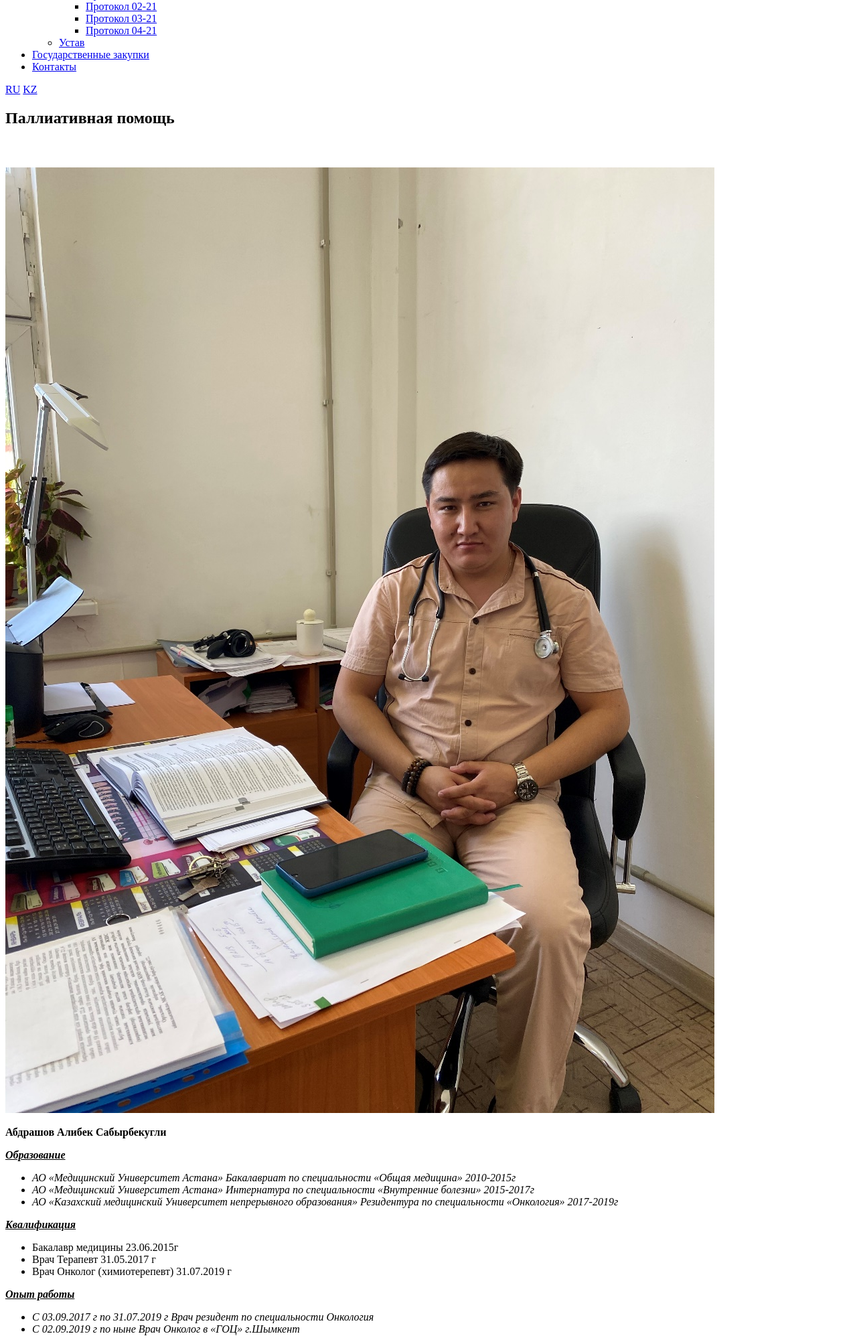
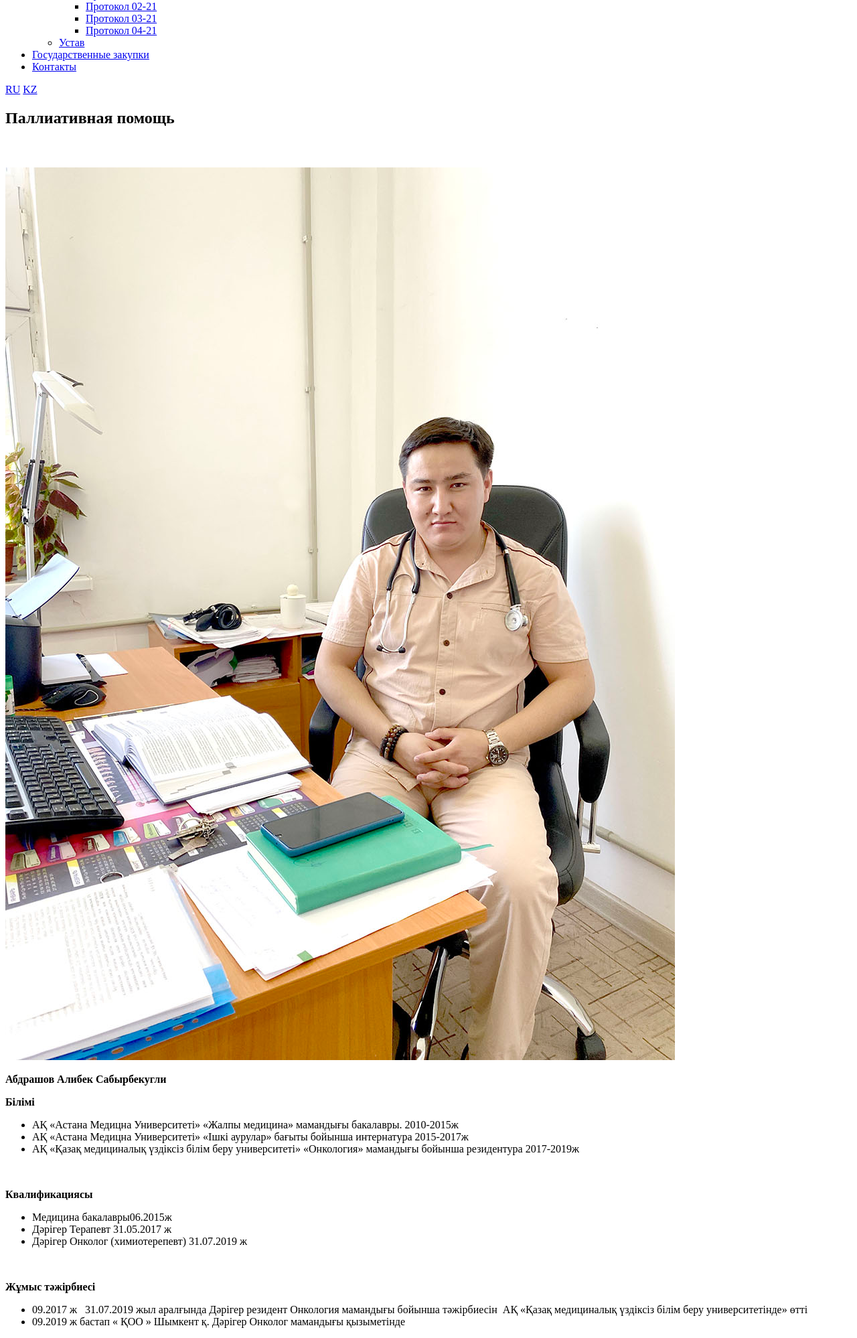
Before and after one commit to zhandos38/gov-shymkent, a Yii app: template frontend/views/static/palliative-care.php in a window 1280 px wide. Shown: the part 1242-3240 px from the top of the page at 67% size. Run offline with PHP 8.4 and a stand-in for Yii, Linux system fonts and the light colour scheme; the template is opened without the code that fills it, so the values that code supplies are empty; some libraries are stand-ins or nearby versions.

Commit message:
palliative care

```diff
--- a/frontend/views/static/palliative-care.php
+++ b/frontend/views/static/palliative-care.php
@@ -12,65 +12,26 @@
         </p>
     </div>
     <div class="col-md-8">
-        <p><strong><em><u>Образование</u></em></strong></p>
+        <?php if (Yii::$app->language === 'ru'): ?>
+            <p><strong>Образование</strong></p>
             <ul>
-            <li><em>АО &laquo;Медицинский Университет Астана&raquo; Бакалавриат по специальности &laquo;Общая медицина&raquo; 2010-2015г</em></li>
-            <li><em>АО &laquo;Медицинский Университет Астана&raquo; Интернатура по специальности &laquo;Внутренние болезни&raquo; 2015-2017г</em></li>
-            <li><em>АО &laquo;Казахский медицинский Университет непрерывного образования&raquo; Резидентура по специальности &laquo;Онкология&raquo; 2017-2019г</em></li>
+                <li>АО &laquo;Медицинский Университет Астана&raquo; Бакалавриат по специальности &laquo;Общая медицина&raquo; 2010-2015г</li>
+                <li>АО &laquo;Медицинский Университет Астана&raquo; Интернатура по специальности &laquo;Внутренние болезни&raquo; 2015-2017г</li>
+                <li>АО &laquo;Казахский медицинский Университет непрерывного образования&raquo; Резидентура по специальности &laquo;Онкология&raquo; 2017-2019г</li>
             </ul>
-        <p><strong><em><u>Квалификация </u></em></strong></p>
+            <br>
+            <p><strong>Квалификация</strong></p>
             <ul>
                 <li>Бакалавр медицины 23.06.2015г</li>
                 <li>Врач Терапевт 31.05.2017 г</li>
                 <li>Врач Онколог (химиотерепевт) 31.07.2019 г</li>
             </ul>
-        <p><strong><em><u>Опыт работы </u></em></strong></p>
+            <br>
+            <p><strong>Опыт работы</strong></p>
             <ul>
-            <li><em>С 03.09.2017 г по 31.07.2019 г Врач резидент по специальности Онкология</em></li>
-            <li><em>С 02.09.2019 г по ныне Врач Онколог в &laquo;ГОЦ&raquo; г.Шымкент</em></li>
+                <li>С 03.09.2017 г по 31.07.2019 г Врач резидент по специальности Онкология</li>
+                <li>С 02.09.2019 г по ныне Врач Онколог в &laquo;ГОЦ&raquo; г.Шымкент</li>
             </ul>
-        <p><strong><em><u>&nbsp;</u></em></strong></p>
-        <p><strong>Абдрашов Алибек Сабырбекугли</strong></p>
-        <p><strong><u>Б</u></strong><strong><u>ілімі</u></strong></p>
-        <ul>
-            <li><em>АҚ &laquo;Астана Медицна Университеті&raquo; &laquo;Жалпы медицина&raquo; мамандығы бакалавры. 2010-2015ж</em></li>
-            <li><em>АҚ &laquo;Астана Медицна Университеті&raquo; &laquo;Ішкі аурулар&raquo; бағыты бойынша интернатура 2015-2017ж</em></li>
-            <li><em>АҚ &laquo;Қазақ медициналық үздіксіз білім беру университеті&raquo; &laquo;Онкология&raquo; мамандығы бойынша резидентура 2017-2019ж</em></li>
-        </ul>
-        <p><strong><em><u>&nbsp;</u></em></strong></p>
-        <p><strong><em><u>Квалификациясы </u></em></strong></p>
-        <ul>
-            <li>Медицина бакалавры06.2015ж</li>
-            <li>Дәрігер Терапевт 31.05.2017 ж</li>
-            <li>Дәрігер Онколог (химиотерепевт) 31.07.2019 ж</li>
-        </ul>
-        <p><strong><em><u>&nbsp;</u></em></strong></p>
-        <p><strong><em><u>Жұмыс тәжірбиесі</u></em></strong></p>
-        <ul>
-            <li><em>09.2017 </em><em>ж</em><em>&nbsp; 31.07.2019 жыл аралғында </em><em>Дәрігер</em><em> резидент Онкология</em><em> мамандығы бойынша тәжірбиесін&nbsp; </em><em>АҚ &laquo;Қазақ медициналық үздіксіз білім беру университетінде&raquo; өтті</em></li>
-            <li><em>09.2019 </em><em>ж</em> <em>бастап</em> <em>&laquo;</em><em>ҚОО</em><em>&raquo; Шымкент</em><em> қ Дәрігер</em><em> Онколог </em><em>мамандығы қызыметінде </em><em>&nbsp;</em></li>
-        </ul>
-        <p><strong>&nbsp;</strong></p>
-        <p><strong>&laquo;Қалалық Онкологиялық Орталық&raquo; құрамындағы "Паллиативтік көмек көрсету" бөлімшесі&nbsp; 21.01.2019ж № 29- ж/қ бұйрығымен ашылды. </strong></p>
-        <p><strong>Бөлімше 30 орынға есептелген (2020 жылдан бастап 25 орын).</strong></p>
-        <p>Паллиативтік медициналық көмек - радикалды емдеу жүргізуге көрсетілімдері болмаған кезде жазылмайтын ауру пациенттің ауырсынуын және ауруының (жай-күйінің) ауыр көріністерін жеңілдетуге бағытталған медициналық көрсетілетін қызметтер кешені;</p>
-        <p><strong><em>&nbsp;</em></strong></p>
-        <p><strong>Бөлімшенің негізгі функциясы:</strong></p>
-        <p>1) ауыр және жазылмайтын ауру (жай-күйі) пациенттердің өмір сүру сапасын жақсартуға бағытталған іс-шараларды ұйымдастыру;</p>
-        <p>2) радикалды ем жүргізуге көрсетілімдер болмаған кезде жазылмайтын пациенттің ауруының (жай-күйінің) ауырсынуын және ауыр көріністерін жеңілдету (инкурабельді пациенттер);</p>
-        <p>3) жазылмайтын ауру пациентке мейіргерлік күтімді қамтамасыз ету;</p>
-        <p>4) отбасы мүшелерін және күтім жасайтын адамдарды жазылмайтын пациенттерді үйде мейіргер күтімінің негіздеріне оқыту;</p>
-        <p>5) медициналық ұйым персоналдарының пациенттің отбасы мүшелеріне психологиялық және әлеуметтік-құқықтық консультация беру болып табылады.</p>
-        <p><strong>&nbsp;</strong></p>
-        <div class="row">
-            <div class="col-md-6">
-                <img src="/img/palliative2.jpg" alt="image" class="w-100">
-            </div>
-            <div class="col-md-6">
-                <p><strong>Отделение "Паллиативной помощи" открылся в составе Городского онкологического центра&nbsp; 21.01.2019года приказом №29. Отделение расчитано на 25 коек.</strong></p>
-                <p>Паллитивная помощь&nbsp;&ndash; направление медицинской и социальной деятельности, целью которой является улучшение качества жизни и общего состояния пациентов с неизлечимыми заболеваниями в терминальной (конечной) стадии, подтвержденное медицинским заключением, выданным организацией здравоохранения;</p>
-            </div>
-        </div>
             <p><strong>&nbsp;</strong></p>
             <p><strong>Основные функции</strong>&nbsp;<strong>центра:</strong></p>
             <ol>
@@ -81,7 +42,54 @@
                 <li>обучение родственников основам медицинского ухода за неизлечимо больными в домашних условиях;</li>
                 <li>Психологическое сопровождение и поддержка пациентов и их родственников;</li>
             </ol>
-        <p>Лечение &nbsp;проводится &nbsp;в соответствии с приказом <em>&nbsp;</em>Министра здравоохранения Республики Казахстан № ҚР ДСМ-209/2020 от 27 ноября 2020 года и клиническим протоколом РК от &laquo;3&raquo; мая 2019г №65 а так же рекомендаций ВОЗ по оказанию паллиативной помощи.</p>
-        <p>&nbsp;</p>
+            <div class="row">
+                <div class="col-md-6">
+                    <img src="/img/palliative2.jpg" alt="image" class="w-100">
+                </div>
+                <div class="col-md-6">
+                    <p><strong>Отделение "Паллиативной помощи" открылся в составе Городского онкологического центра&nbsp; 21.01.2019года приказом №29. Отделение расчитано на 25 коек.</strong></p>
+                    <p>Паллитивная помощь&nbsp;&ndash; направление медицинской и социальной деятельности, целью которой является улучшение качества жизни и общего состояния пациентов с неизлечимыми заболеваниями в терминальной (конечной) стадии, подтвержденное медицинским заключением, выданным организацией здравоохранения;</p>
                 </div>
             </div>
+            <p>Лечение &nbsp;проводится &nbsp;в соответствии с приказом  &nbsp; Министра здравоохранения Республики Казахстан № ҚР ДСМ-209/2020 от 27 ноября 2020 года и клиническим протоколом РК от &laquo;3&raquo; мая 2019г №65 а так же рекомендаций ВОЗ по оказанию паллиативной помощи.</p>
+        <?php else: ?>
+            <p><strong>Білімі</strong></p>
+            <ul>
+                <li>АҚ &laquo;Астана Медицна Университеті&raquo; &laquo;Жалпы медицина&raquo; мамандығы бакалавры. 2010-2015ж</li>
+                <li>АҚ &laquo;Астана Медицна Университеті&raquo; &laquo;Ішкі аурулар&raquo; бағыты бойынша интернатура 2015-2017ж</li>
+                <li>АҚ &laquo;Қазақ медициналық үздіксіз білім беру университеті&raquo; &laquo;Онкология&raquo; мамандығы бойынша резидентура 2017-2019ж</li>
+            </ul>
+            <br>
+            <p><b>Квалификациясы</b></p>
+            <ul>
+                <li>Медицина бакалавры06.2015ж</li>
+                <li>Дәрігер Терапевт 31.05.2017 ж</li>
+                <li>Дәрігер Онколог (химиотерепевт) 31.07.2019 ж</li>
+            </ul>
+            <br>
+            <p><strong>Жұмыс тәжірбиесі</strong></p>
+            <ul>
+                <li>09.2017 ж  &nbsp; 31.07.2019 жыл аралғында   Дәрігер   резидент Онкология мамандығы бойынша тәжірбиесін&nbsp; АҚ &laquo;Қазақ медициналық үздіксіз білім беру университетінде&raquo; өтті </li>
+                <li> 09.2019 ж бастап &laquo;  ҚОО  &raquo; Шымкент қ. Дәрігер Онколог мамандығы қызыметінде   &nbsp; </li>
+            </ul>
+            <br>
+            <div class="row">
+                <div class="col-md-6">
+                    <img src="/img/palliative2.jpg" alt="image" class="w-100">
+                </div>
+                <div class="col-md-6">
+                    <p><strong>Қалалық Онкологиялық Орталық&raquo; құрамындағы "Паллиативтік көмек көрсету" бөлімшесі&nbsp; 21.01.2019ж № 29- ж/қ бұйрығымен ашылды. </strong></p>
+                    <p>Бөлімше 30 орынға есептелген (2020 жылдан бастап 25 орын).</p>
+                    <p>Паллиативтік медициналық көмек - радикалды емдеу жүргізуге көрсетілімдері болмаған кезде жазылмайтын ауру пациенттің ауырсынуын және ауруының (жай-күйінің) ауыр көріністерін жеңілдетуге бағытталған медициналық көрсетілетін қызметтер кешені;</p>
+                </div>
+            </div>
+           <br>
+            <p><strong>Бөлімшенің негізгі функциясы:</strong></p>
+            <p>1) ауыр және жазылмайтын ауру (жай-күйі) пациенттердің өмір сүру сапасын жақсартуға бағытталған іс-шараларды ұйымдастыру;</p>
+            <p>2) радикалды ем жүргізуге көрсетілімдер болмаған кезде жазылмайтын пациенттің ауруының (жай-күйінің) ауырсынуын және ауыр көріністерін жеңілдету (инкурабельді пациенттер);</p>
+            <p>3) жазылмайтын ауру пациентке мейіргерлік күтімді қамтамасыз ету;</p>
+            <p>4) отбасы мүшелерін және күтім жасайтын адамдарды жазылмайтын пациенттерді үйде мейіргер күтімінің негіздеріне оқыту;</p>
+            <p>5) медициналық ұйым персоналдарының пациенттің отбасы мүшелеріне психологиялық және әлеуметтік-құқықтық консультация беру болып табылады.</p>
+        <?php endif; ?>
+    </div>
+</div>
```
Also changed, not shown: frontend/web/img/palliative1.jpg, frontend/web/img/palliative2.jpg. Lines whose indentation alone changed are shown as unchanged.
